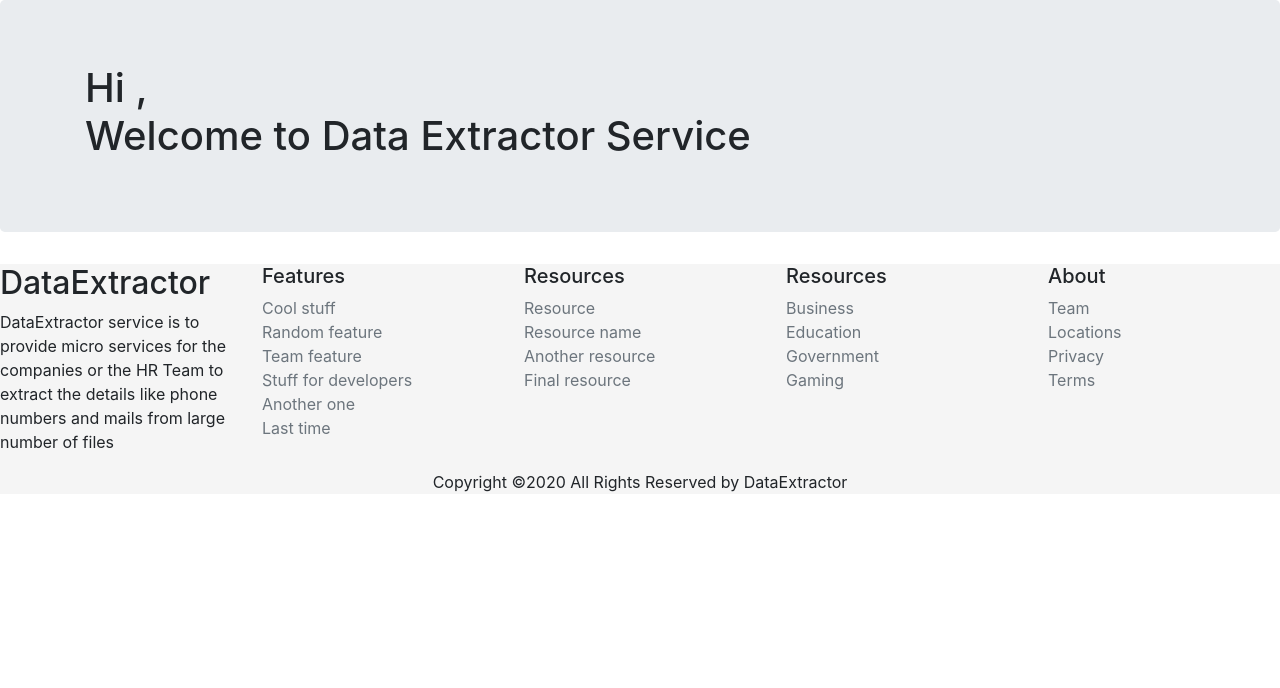
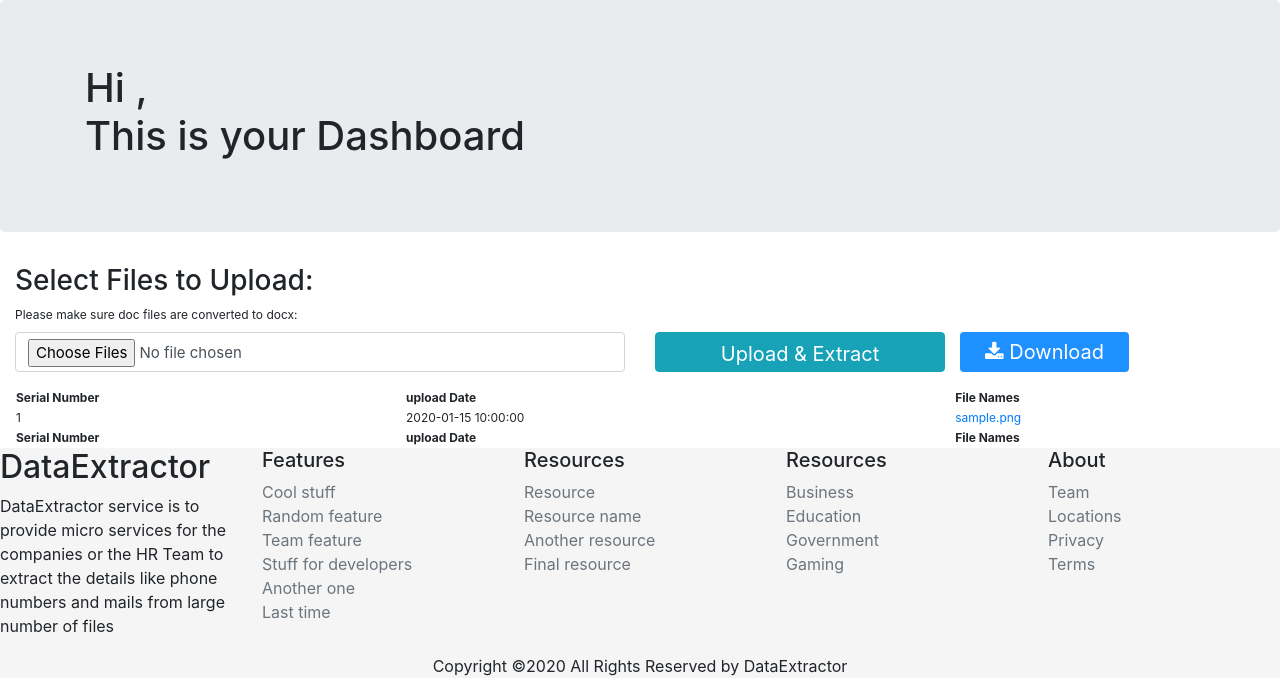
Before and after one commit to AakarshTeja/DataExtractor, a PHP site: page /dashboard.php in a window 1280 px wide. Shown: the part 56-744 px from the top of the page. Run offline with PHP 8.4, Linux system fonts and the light colour scheme; tables that the repository leaves empty or names only in its code hold one stand-in row (values such as "Sample post"); a stand-in replaces the project's code that opens the database connection; some libraries are stand-ins or nearby versions.

Commit message:
Extractor: Process working

```diff
--- a/dashboard.php
+++ b/dashboard.php
@@ -2,9 +2,98 @@
 
 <div class="jumbotron">
     <div class="container">
-
-        <h1> Hi <?php if(isset($_SESSION['name'])){ echo $_SESSION['name'];}?>,<br> Welcome to Data Extractor Service</h1>
+        <h1> Hi <?php if(isset($_SESSION['name'])){ echo $_SESSION['name'];}?>,<br> This is your Dashboard</h1>
     </div>
 </div>
+<main style="font-size:12px;" role="main" class="col">
 
+          <div class="flash-message">
+            <?php
+             foreach (['danger', 'warning', 'success', 'info'] as $msg){
+              if(isset($_SESSION['alert-' . $msg])){
+                 $info=$_SESSION["alert-$msg"];
+               echo '<p class="alert alert-'.$msg.'">'.$info.'<a href="#" class="close" data-dismiss="alert" aria-label="close">&times;</a></p>';
+              }
+             }
+            ?>
+          </div>
+
+    <form action="extractprocess.php" method="post" enctype="multipart/form-data">
+      <h3>Select Files to Upload:</h3>
+      <label>Please make sure doc files are converted to docx:</label>
+      <div class="form-group row">
+        <div class="col-md-6">
+          <input style="height:40px; font-size:15px;" class="form-control" type="file" name="files[]" multiple="">
+        </div>
+        <div class="col-md-3">
+          <input style="width:100%; height:40px; font-size:20px;" class="btn btn-info " type="submit" name="mul_submit" value="Upload & Extract">
+        </div>
+        <button class="btn" name='download' style="
+            background-color: DodgerBlue;
+            border: none;
+            color: white;
+            padding: 5px 25px;
+            cursor: pointer;
+            font-size: 20px;
+            :hover {
+            background-color: RoyalBlue;"><i class="fa fa-download"></i> Download</button>
+      </div>
+  </form>
+
+  <?php
+
+?>
+
+      <?php
+            // Include the database configuration file
+            include('include/db.php');
+
+            // Get images from the database
+            $num_rows=0;
+            $query = $conn->query("SELECT * FROM files ORDER BY id DESC");
+
+            if($query){
+            $num_rows=mysqli_num_rows($query);
+            // return $num_rows;
+            }
+            if($num_rows > 0){
+      ?>
+
+      <table id="example" class="display" style="width:100%">
+        <thead>
+            <tr>
+                <th>Serial Number</th>
+                <th>upload Date</th>
+                <th>File Names</th>
+            </tr>
+        </thead>
+        <tbody>
+          <?php
+          while($row = $query->fetch_assoc()){
+                    // $imageURL = 'uploads/'.$row["file_name"]; ?>
+
+          <tr>
+                <td><?php echo $row['id']; ?></td>
+                <td><?php echo $row['uploaded_on']; ?></td>
+                <td><a href="#"><?php echo $row['file_name']; ?></a><br></td>
+          </tr>
+                 <?php } ?>
+          </tbody>
+          <tfoot>
+            <tr>
+              <th>Serial Number</th>
+                <th>upload Date</th>
+               <th>File Names</th>
+            </tr>
+        </tfoot>
+        </table>
+           <?php }else{ ?>
+                <p>No file(s) found...</p>
+            <?php } ?>
+
+
+        </main>
+      </div>
+    </div>
+    <link rel="stylesheet" href="https://cdnjs.cloudflare.com/ajax/libs/font-awesome/4.7.0/css/font-awesome.min.css">
 <?php include 'include/footer.php'; ?>
```
Also changed, not shown: extractprocess.php (added, +96 -0 lines), support.php (added, +9 -0 lines), template.php (+9 -17 lines), 1 other file.
